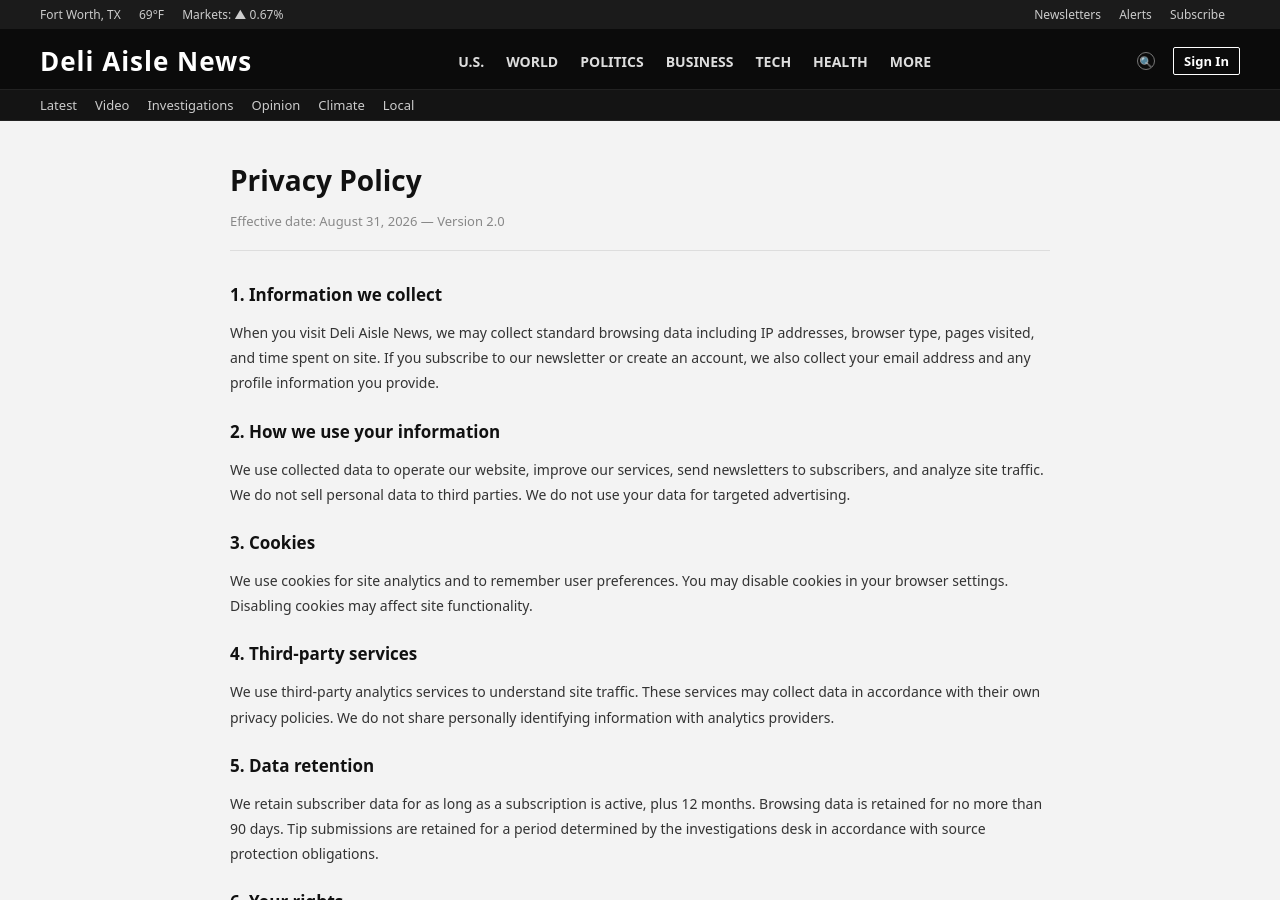
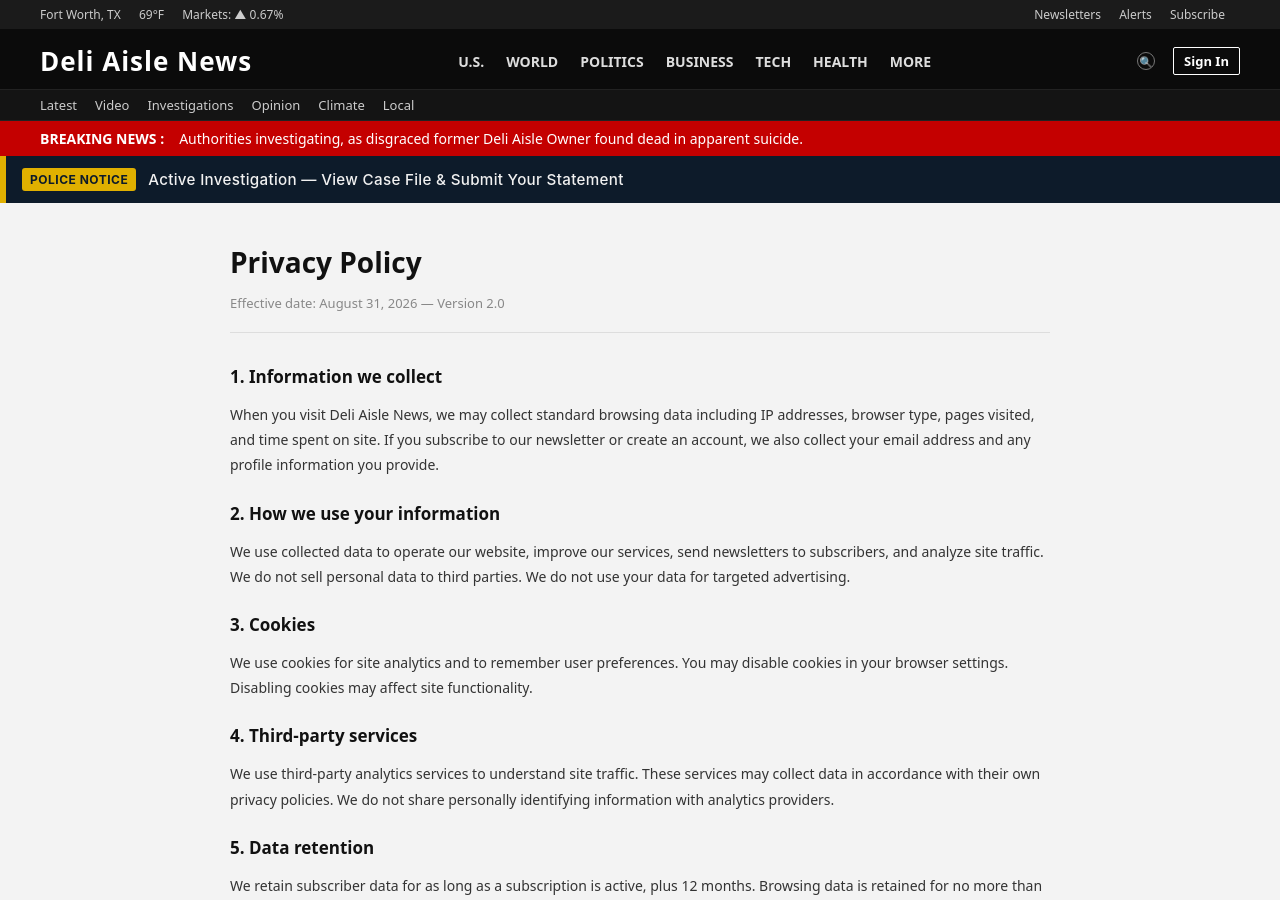
Before and after one commit to NotAnIronman/ARG, a Jekyll site: the page built from pages/privacy.html, in a window 1280 px wide and 900 px high. Built offline with Jekyll 4.4.1, drawn with Linux system fonts in a browser that asks for light colours.

Commit message:
Update privacy.html

```diff
--- a/pages/privacy.html
+++ b/pages/privacy.html
@@ -1,54 +1,9 @@
-<!DOCTYPE html>
-<html lang="en">
-<head>
-<meta charset="UTF-8">
-<meta name="viewport" content="width=device-width, initial-scale=1.0">
-<title>Deli Aisle News | Privacy Policy</title>
-<link rel="stylesheet" href="styles.css">
-</head>
-<body>
-
-<!-- policy v2 — section 7 added 08/31 — added at request of legal, not editorial — see internal ticket #3847 -->
-<!-- footnote [2] destination not yet determined — placeholder link inserted -->
-
-<div class="utility-bar">
-    <div class="utility-left">
-        <span>Fort Worth, TX</span>
-        <span>69°F</span>
-        <span>Markets: ▲ 0.67%</span>
-    </div>
-    <div class="utility-right">
-        <span>Newsletters</span>
-        <span>Alerts</span>
-        <span>Subscribe</span>
-    </div>
-</div>
-
-<div class="header">
-    <div class="logo">Deli Aisle News</div>
-    <nav class="primary-nav">
-        <a href="us.html">U.S.</a>
-        <a href="world.html">World</a>
-        <a href="politics.html">Politics</a>
-        <a href="business.html">Business</a>
-        <a href="tech.html">Tech</a>
-        <a href="health.html">Health</a>
-        <a href="soon.html">More</a>
-    </nav>
-    <div class="header-actions">
-        <div class="search-icon">🔍</div>
-        <div class="signin">Sign In</div>
-    </div>
-</div>
-
-<div class="secondary-nav">
-    <a href="soon.html">Latest</a>
-    <a href="soon.html">Video</a>
-    <a href="soon.html">Investigations</a>
-    <a href="soon.html">Opinion</a>
-    <a href="soon.html">Climate</a>
-    <a href="local.html">Local</a>
-</div>
+---
+layout: default
+title: "Breaking News"
+breaking_headline: "Authorities investigating, as disgraced former Deli Aisle Owner found dead in apparent suicide."
+show_banner: true
+---
 
 <div class="page" style="display:block; max-width: 860px; margin: 40px auto; padding: 0 20px;">
 
@@ -93,16 +48,3 @@
     </div>
 
 </div>
-
-<footer class="footer">
-    <div class="footer-grid">
-        <div><h4>News</h4><a href="us.html">U.S.</a><a href="world.html">World</a><a href="politics.html">Politics</a><a href="local.html">Local</a></div>
-        <div><h4>Sections</h4><a href="business.html">Business</a><a href="tech.html">Tech</a><a href="health.html">Health</a><a href="soon.html">Climate</a></div>
-        <div><h4>About</h4><a href="about.html">About Us</a><a href="standards.html">Standards</a><a href="careers.html">Careers</a><a href="soon.html">Press</a></div>
-        <div><h4>Contact</h4><a href="soon.html">Contact Us</a><a href="tip.html">Send a Tip</a><a href="soon.html">Corrections</a><a href="privacy.html">Privacy</a></div>
-    </div>
-    <div class="footer-bottom">© 2026 Deli Aisle News Network. All rights reserved.</div>
-</footer>
-
-</body>
-</html>
```
